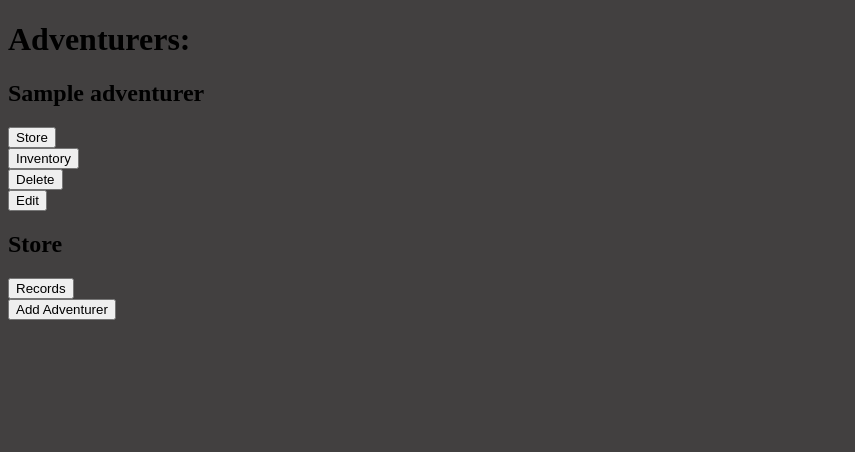
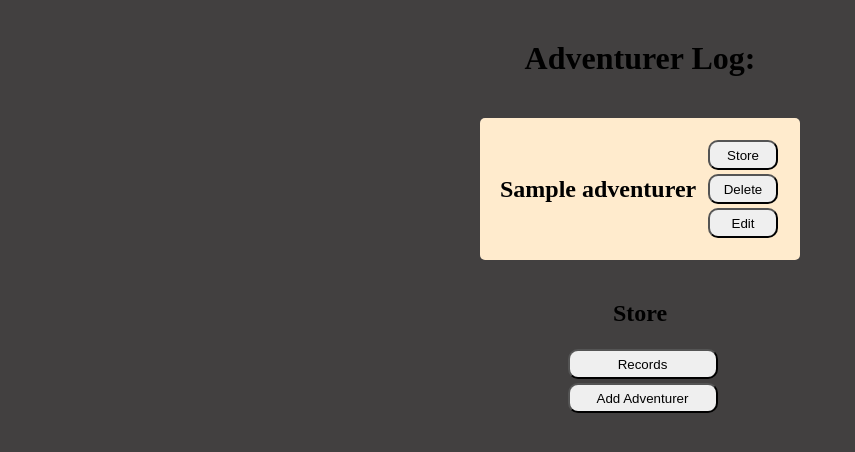
Before and after one commit to TRiley1/pythonproject_cc, a Flask app: page / in a window 1280 px wide. Shown: the part 92-544 px from the top of the page, without its empty margins (0-855 px from the left). Run offline with Flask 3, Linux system fonts and the light colour scheme; a database or web service that is not in the repository returns one stand-in record (values such as "Sample title"); some libraries are stand-ins or nearby versions.

Commit message:
finished styling home

```diff
--- a/static/style.css
+++ b/static/style.css
@@ -1,3 +1,38 @@
+.user_container {
+    background-color: blanchedalmond;
+    padding: 20px;
+    margin: 20px;
+    border-radius: 5px;
+    width: 280px;
+    display: flex;
+    justify-content: space-between;
+    align-items: center;
+}
+
+.home_container {
+    display: flex;
+    flex-direction: column;
+    align-items: center;
+}
+
+.home_container > h1 {
+    margin-top: 40px;
+}
+
+input { width: 70px;
+    height: 30px;
+    border-radius: 10px;
+    margin: 2px;
+    margin-left: 7px;}
+
+.bigger_input{width: 150px;
+    height: 30px;
+    border-radius: 10px;
+    margin: 2px;
+    margin-left: 7px;
+
+}
+
 .common {
     text-transform: uppercase;
     font-size: 1.5rem;
--- a/templates/index.html
+++ b/templates/index.html
@@ -1,15 +1,16 @@
 {% extends 'base.html' %}
 
 {% block content %}
-<h1>Adventurers: </h1>
+<div class = "home_container">
+    <h1>Adventurer Log: </h1>
     {% for adventurer in adventurers %}
+    <div class = "user_container">
         <h2>{{adventurer.name}}</h2>
+        <div>
             <form action="/items/{{ adventurer.id }}">
                 <input type="submit" value="Store" />
             </form>
-<form action="/inventory/{{ adventurer.id }}">
-    <input type="submit" value="Inventory" />
-</form>
+
             <form action="/adventurer/{{ adventurer.id }}/delete" method="POST">
                 <input type="submit" value="Delete">
             </form>
@@ -20,16 +21,17 @@
             <form action="/adventurer/{{ adventurer.id }}/edit" >
                 <input type="submit" value="Edit" />
             </form>
-
+        </div>
+    </div>
     {% endfor %}
 
     <h2>Store</h2>
     <form action="/inventory">
-    <input type="submit" value="Records" />
+        <input class="bigger_input" type="submit" value="Records" />
     </form>
     <form action="/adventurer/new" >
-    <input type="submit" value="Add Adventurer" />
+        <input class="bigger_input" type="submit" value="Add Adventurer" />
     </form>
-
+</div>
 
 {% endblock content %}
```
Also changed, not shown: other parts of static/style.css (+39 -0 lines), templates/Items/index.html (+17 -6 lines). Lines whose indentation alone changed are shown as unchanged.
